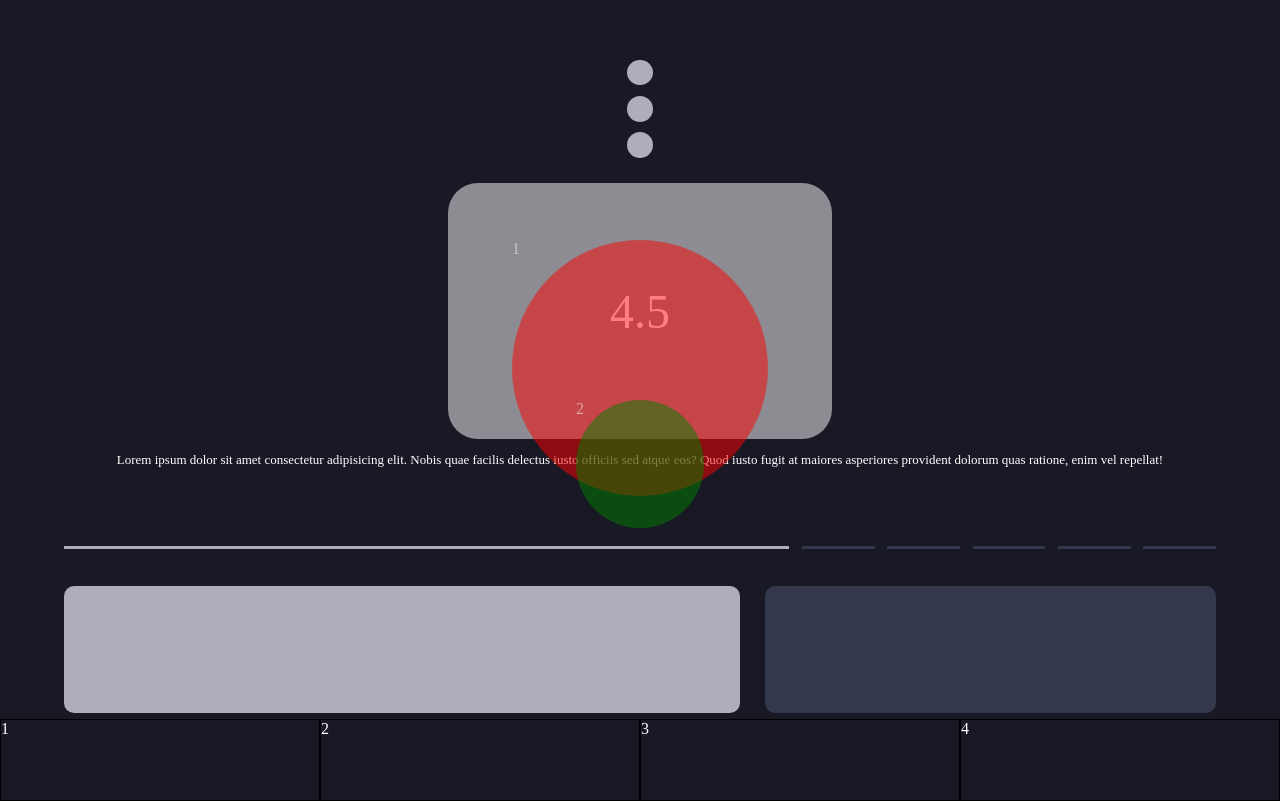
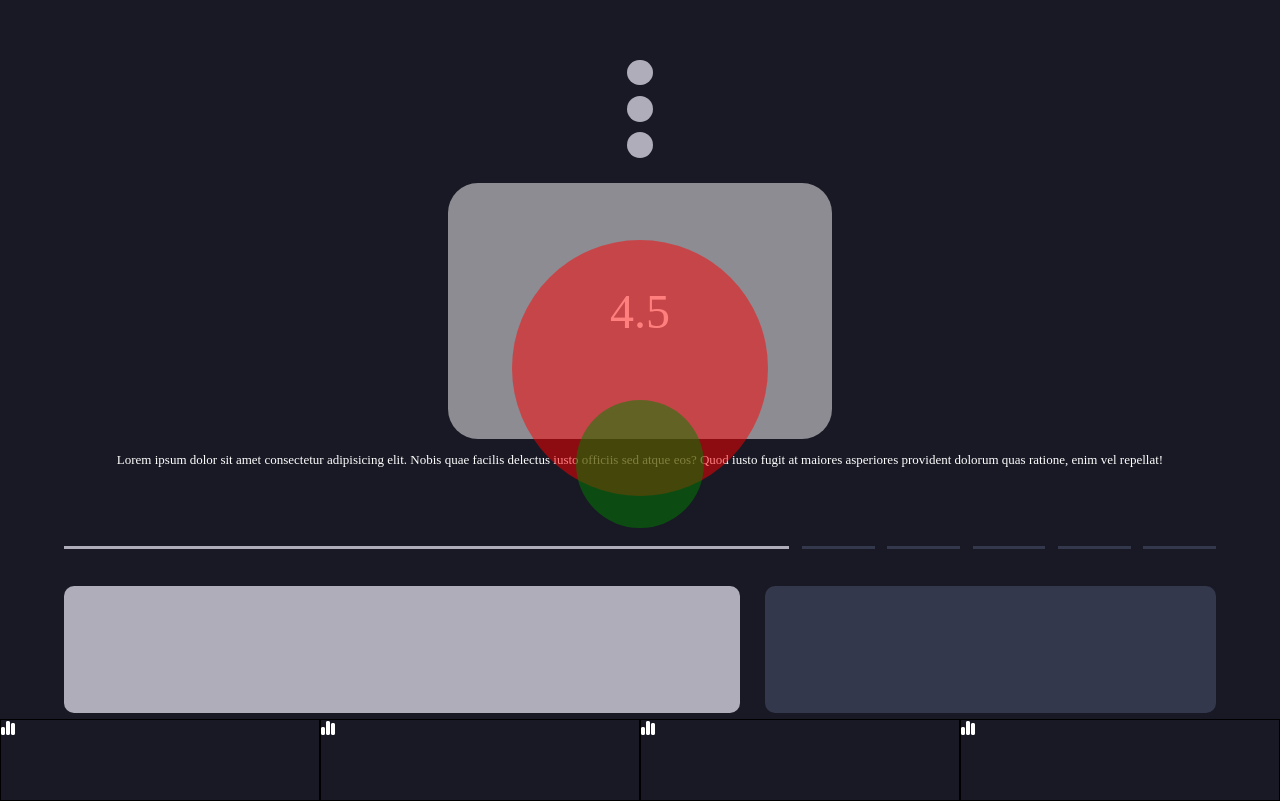
Before and after one commit to e-jieun/0415-layout-training, a plain HTML site: page index.html in a window 1280 px wide. Drawn offline with Linux system fonts and the light colour scheme.

Commit message:
retry craft

```diff
--- a/index.html
+++ b/index.html
@@ -6,6 +6,7 @@
   <meta http-equiv="X-UA-Compatible" content="IE=edge">
   <meta name="viewport" content="width=device-width, initial-scale=1.0">
   <link rel="stylesheet" href="./css/style.css">
+  <script src="https://kit.fontawesome.com/e222cf7a8c.js" crossorigin="anonymous"></script>
   <title>Document</title>
 </head>
 
@@ -35,9 +36,9 @@
               </div>
             </div>
             <!-- round item 1 -->
-            <div>1</div>
+            <div></div>
             <!-- round item 2 -->
-            <div>2</div>
+            <div></div>
           </div>
           <!-- text con -->
           <div>
@@ -69,10 +70,10 @@
         <!-- con1 -->
         <nav>
           <ul>
-            <li>1</li>
-            <li>2</li>
-            <li>3</li>
-            <li>4</li>
+            <li><i class="fa-solid fa-chart-simple"></i></li>
+            <li><i class="fa-solid fa-chart-simple"></i></li>
+            <li><i class="fa-solid fa-chart-simple"></i></li>
+            <li><i class="fa-solid fa-chart-simple"></i></li>
           </ul>
         </nav>
       </div>
```
